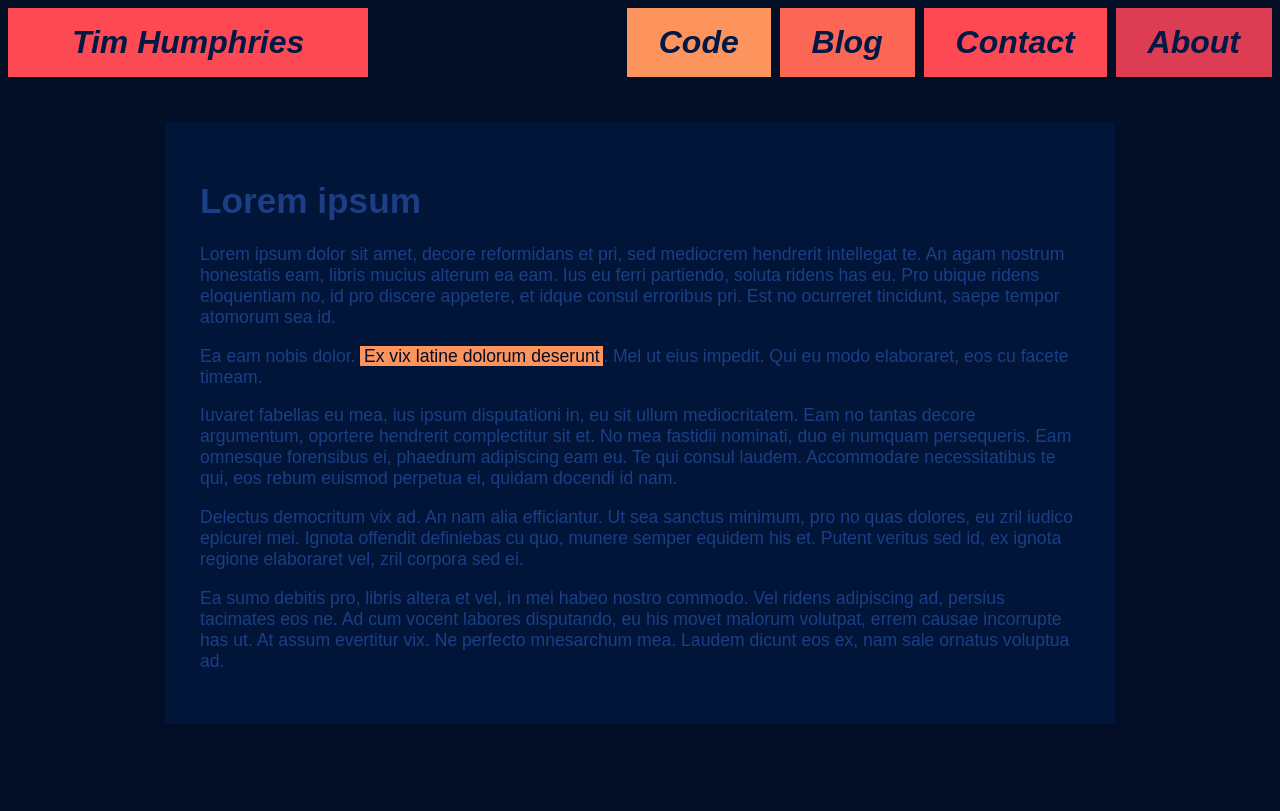
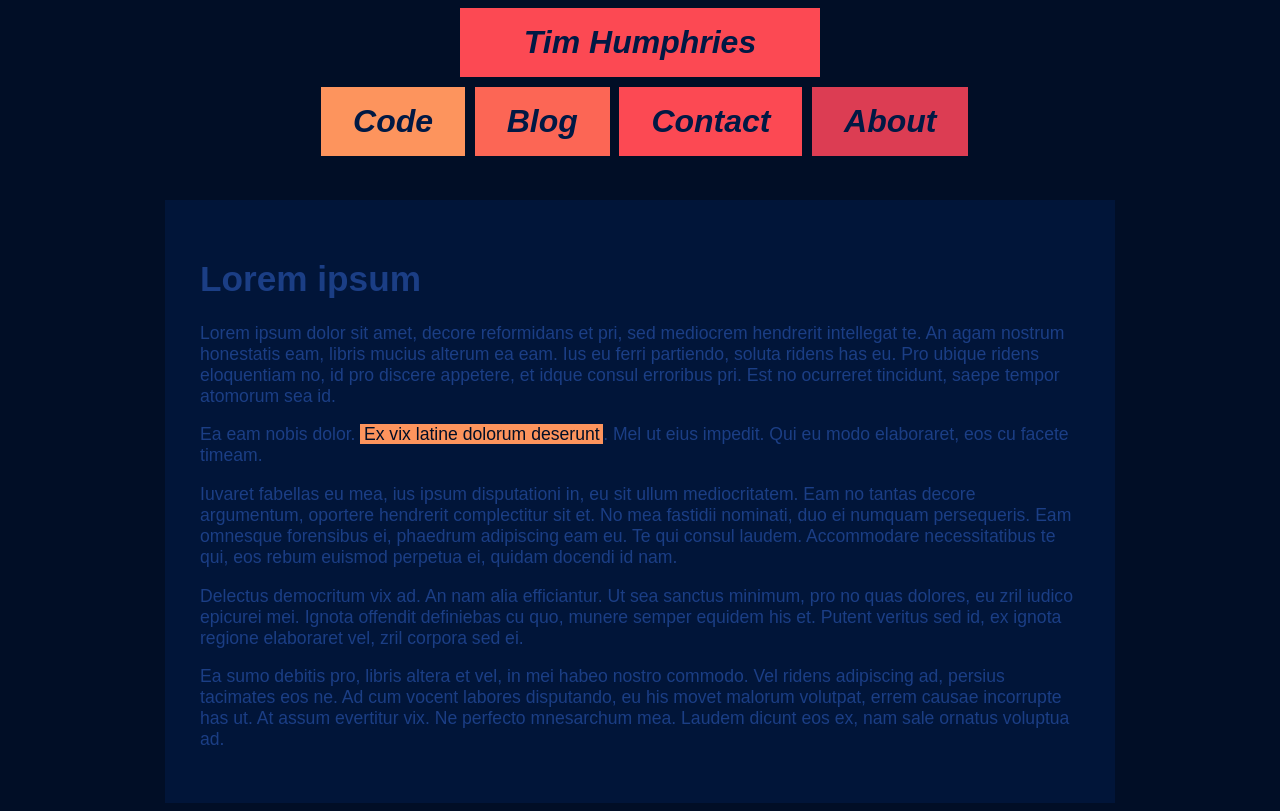
Before and after one commit to thumphries/palette, a plain HTML site: page index.html in a window 1280 px wide. Drawn offline with nearby package versions, Linux system fonts and the light colour scheme; files that its build step writes are made by us from their sources.

Commit message:
Nav newline

```diff
--- a/index.scss
+++ b/index.scss
@@ -46,23 +46,11 @@ body {
 }
 
 #header {
-  /* flex not so portable */
-  display: -webkit-box;
-  display: -moz-box;
-  display: -ms-flexbox;
-  display: flex;
-
-  -webkit-justify-content: space-between;
-  -moz-justify-content: space-between;
-  justify-content: space-between;
-
-  -webkit-flex-wrap: wrap;
-  flex-wrap: wrap;
-
   font-weight: bold;
   font-size: 2em;
   font-style: italic;
   color: $navy3;
+  text-align: center;
 }
 
 #logo {
@@ -74,10 +62,20 @@ body {
   background-color: $salmon2;
   color: $navy3;
   display: inline-block;
-
 }
 
 nav {
+  -webkit-display: flex;
+  -moz-display: flex;
+  display: flex;
+
+  -webkit-flex-wrap: wrap;
+  -moz-flex-wrap: wrap;
+  flex-wrap: wrap;
+
+  -webkit-justify-content: center;
+  -moz-justify-content: center;
+  justify-content: center;
 }
 
 nav span {
@@ -87,6 +85,7 @@ nav span {
   padding-bottom: 0.5em;
   display: inline-block;
   margin-bottom: 0.3em;
+  margin-left: 0.3em;
 }
 
 nav a {
```
Also changed, not shown: index.html (+0 -1 lines).
